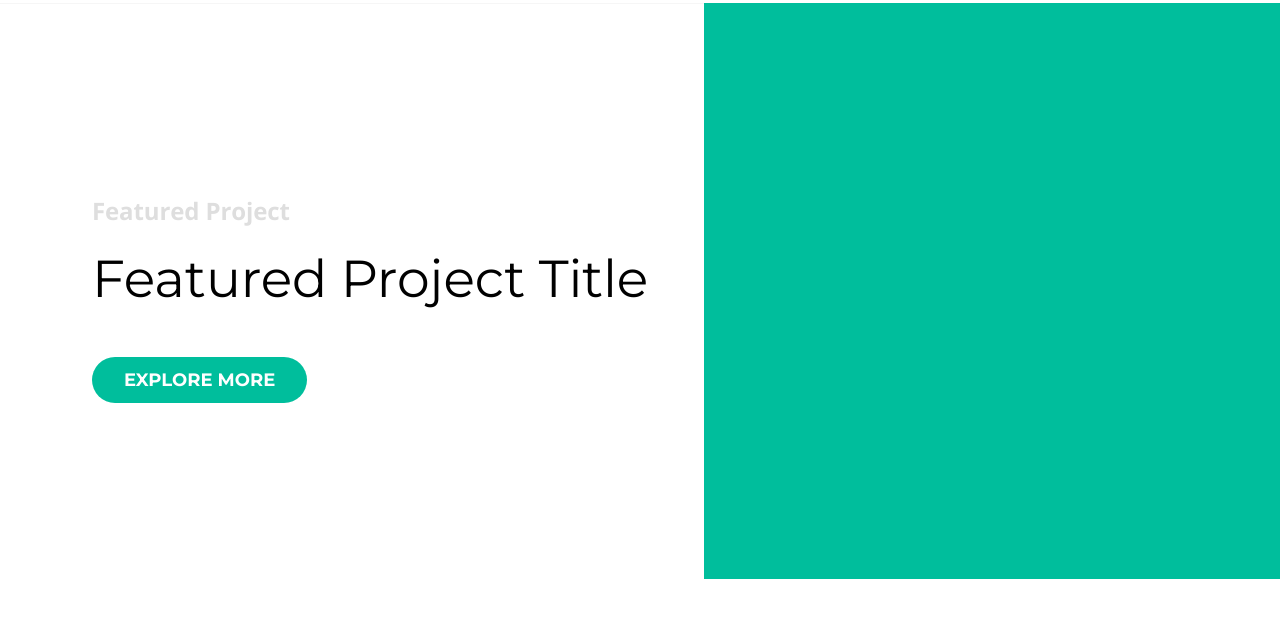
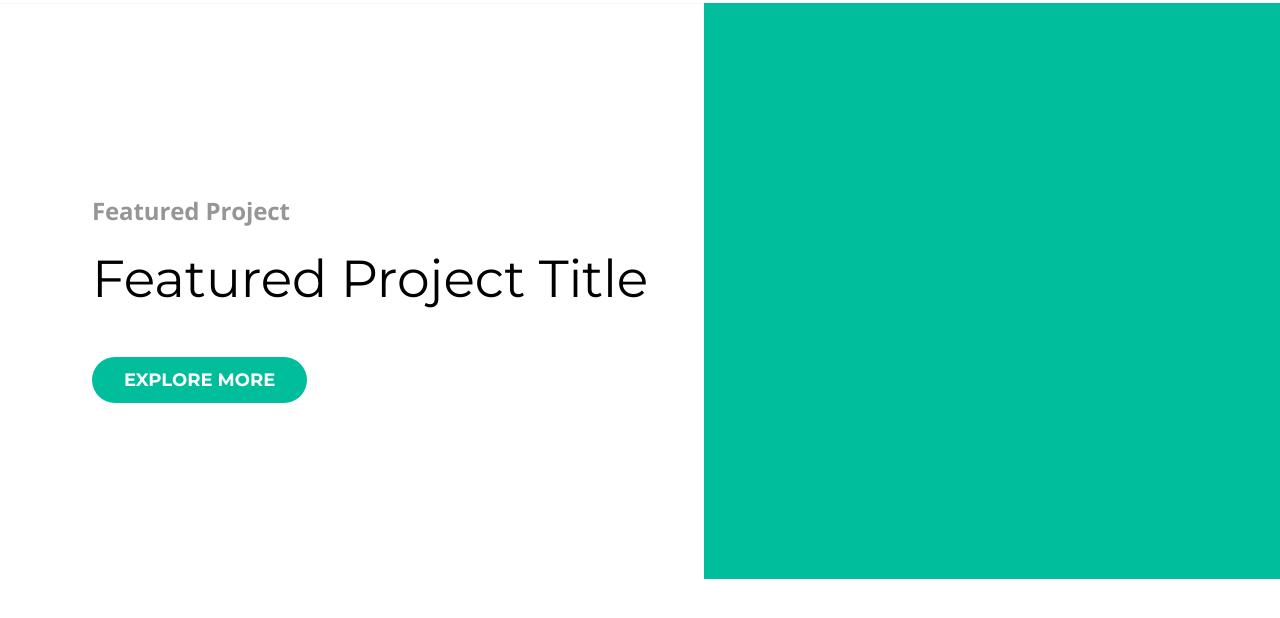
Before and after one commit to twanmulder/--, a React app: page / in a window 1280 px wide. Shown: the part 72-690 px from the top of the page. Built offline with nearby package versions, Linux system fonts and the light colour scheme.

Commit message:
Added 4th typograhpy color

```diff
--- a/src/css/abstracts/_variables.scss
+++ b/src/css/abstracts/_variables.scss
@@ -6,7 +6,8 @@ $color: (
   typography: (
     1: #000,
     2: #444,
-    3: #dedede,
+    3: #969696,
+    4: #dedede,
     1i: #fff,
   ),
   bg: (
@@ -32,7 +33,7 @@ $font__family: (
     code: 'Monaco, Consolas, "Andale Mono", "DejaVu Sans Mono", monospace',
   // font-family(code)
     pre: '"Courier 10 Pitch", Courier, monospace'
-    // font-family(pre),,,,,,,,,,,,,,,,,,,,,,
+    // font-family(pre),,,,,,,,,,,,,,,,,,,,,,,,,
 );
 
 $font__sizes: (
@@ -63,7 +64,7 @@ $font__scale: (
     // Text small
       7: map-get($font__sizes, eta),
     // Text smaller, buttons
-      8: map-get($font__sizes, theta) // Footer area,,,,,,,,,,,,,,,,,,,,,,
+      8: map-get($font__sizes, theta) // Footer area,,,,,,,,,,,,,,,,,,,,,,,,,
   ),
   mobile: (
     // i.e. $breakpoint__xs + $breakpoint__s (up to 600)
@@ -81,7 +82,7 @@ $font__scale: (
     // Text small
       7: map-get($font__sizes, eta),
     // Text smaller, buttons
-      8: map-get($font__sizes, theta) // Footer area,,,,,,,,,,,,,,,,,,,,,,
+      8: map-get($font__sizes, theta) // Footer area,,,,,,,,,,,,,,,,,,,,,,,,,
   ),
 );
 
@@ -92,7 +93,7 @@ $font__weight: (
   // font__weight(medium)
     semibold: 600,
   // font__weight(semibold)
-    bold: 700 // font__weight(bold),,,,,,,,,,,,,,,,,,,,,,
+    bold: 700 // font__weight(bold),,,,,,,,,,,,,,,,,,,,,,,,,
 );
 
 // --------------------------------------------
```
